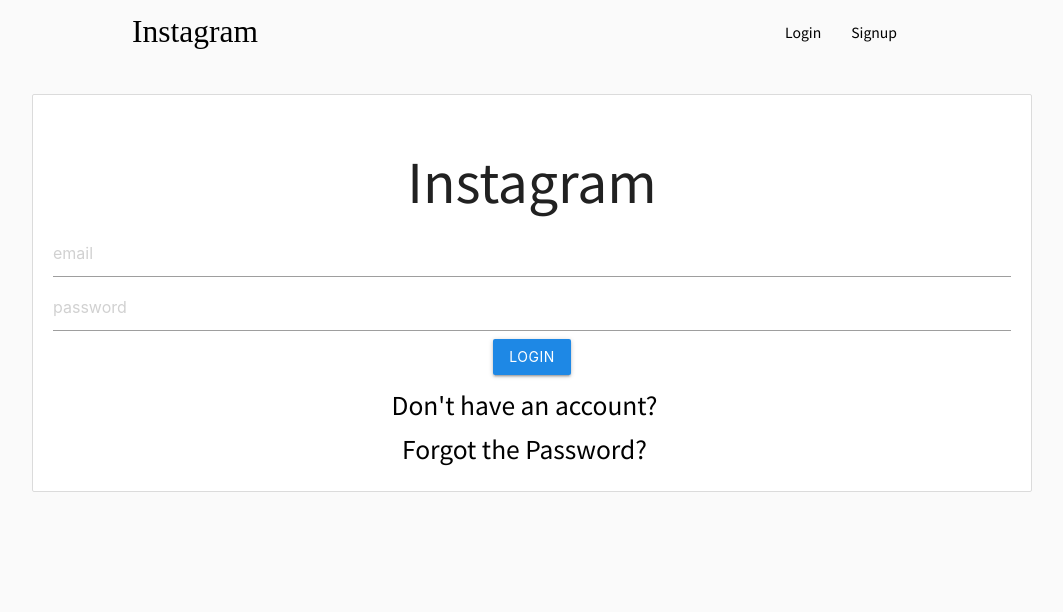
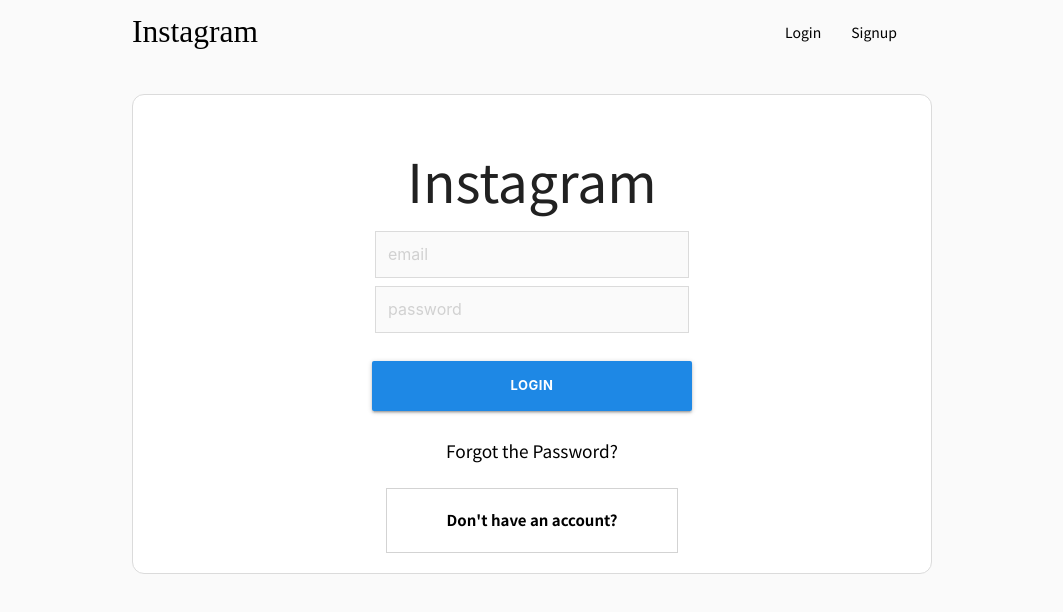
Before and after one commit to ljh9506/MERN-instagram, a React (Create React App) app in the folder client/: page /login in a window 1280 px wide. Shown: the top 612 px of the page, without its empty margins (108-1171 px from the left). Built offline with nearby package versions, Linux system fonts and the light colour scheme; a web font is replaced by a local one.

Commit message:
css revise

```diff
--- a/client/src/App.css
+++ b/client/src/App.css
@@ -25,17 +25,22 @@
 }
 .mycard {
   margin-top: 30px;
+  max-width: 800px;
+  margin: 30px auto 0;
 }
 .auth-card {
   margin: 10px auto;
   padding: 20px;
   text-align: center;
   max-width: 1000px;
+  display: flex;
+  flex-direction: column;
+  align-items: center;
 }
 
 .input-field input[type='text']:focus {
-  border-bottom: 1px solid rgb(8, 93, 252) !important;
-  box-shadow: 0 1px 0 0 rgb(8, 93, 252) !important;
+  border-bottom: none !important;
+  box-shadow: none !important;
 }
 
 .home-input input[type='text']:focus {
@@ -58,6 +63,7 @@
 .card {
   box-shadow: none;
   border: 1px solid rgba(var(--b6a, 219, 219, 219), 1);
+  border-radius: 12px;
 }
 .home-card {
   margin: 25px auto;
@@ -79,6 +85,9 @@
 
 .btn-small {
   background-color: #0095f6 !important;
+  width: 320px !important;
+  height: 50px !important;
+  margin: 20px 0;
 }
 
 .show {
--- a/client/src/components/screens/FollowingUserPosts.js
+++ b/client/src/components/screens/FollowingUserPosts.js
@@ -127,7 +127,7 @@
           .map((item) => {
             return (
               <div className="card home-card" key={item._id}>
-                <h5>
+                <h5 style={{ margin: '20px 0 20px 20px' }}>
                   <Link to={`/profile/${item.postedBy._id}`}>
                     {item.postedBy.name}
                   </Link>
--- a/client/src/components/screens/Home.js
+++ b/client/src/components/screens/Home.js
@@ -186,6 +186,7 @@
   };
 
   return (
+    <>
       <div className="home">
         {data.length === 0 ? (
           <Spinner />
@@ -328,6 +329,7 @@
           ></img>
         </div>
       </div>
+    </>
   );
 };
 
--- a/client/src/components/screens/Login.js
+++ b/client/src/components/screens/Login.js
@@ -61,6 +61,12 @@
           placeholder="email"
           value={email}
           onChange={onChange}
+          style={{
+            maxWidth: '300px',
+            backgroundColor: '#fafafa',
+            border: '1px solid rgba(var(--b6a, 219, 219, 219), 1)',
+            paddingLeft: '12px',
+          }}
         />
         <input
           name="password"
@@ -68,19 +74,48 @@
           placeholder="password"
           value={password}
           onChange={onChange}
+          style={{
+            maxWidth: '300px',
+            backgroundColor: '#fafafa',
+            border: '1px solid rgba(var(--b6a, 219, 219, 219), 1)',
+            paddingLeft: '12px',
+          }}
         />
         <button
-          className="btn waves-effect waves-light #64b5f6 blue darken-1"
+          className="btn-small waves-effect waves-light #64b5f6 blue darken-1"
           onClick={() => PostData()}
+          style={{
+            fontWeight: 'bold',
+          }}
         >
           Login
         </button>
-        <h5>
-          <Link to="/signup">Don't have an account?</Link>
-        </h5>
-        <h5>
-          <Link to="/reset">Forgot the Password?</Link>
-        </h5>
+        <div
+          style={{
+            display: 'flex',
+            flexDirection: 'column',
+            justifyContent: 'center',
+          }}
+        >
+          <h6>
+            <Link to="/reset">Forgot the Password?</Link>
+          </h6>
+
+          <div>
+            <Link
+              to="/signup"
+              style={{
+                marginTop: '20px',
+                display: 'block',
+                padding: '20px 60px',
+                border: '1px solid lightgrey',
+                fontWeight: 'bold',
+              }}
+            >
+              Don't have an account?
+            </Link>
+          </div>
+        </div>
       </div>
     </div>
   );
--- a/client/src/components/screens/Signup.js
+++ b/client/src/components/screens/Signup.js
@@ -90,6 +90,12 @@
           placeholder="name"
           value={name}
           onChange={onChange}
+          style={{
+            maxWidth: '300px',
+            backgroundColor: '#fafafa',
+            border: '1px solid rgba(var(--b6a, 219, 219, 219), 1)',
+            paddingLeft: '12px',
+          }}
         />
         <input
           name="email"
@@ -97,6 +103,12 @@
           placeholder="email"
           value={email}
           onChange={onChange}
+          style={{
+            maxWidth: '300px',
+            backgroundColor: '#fafafa',
+            border: '1px solid rgba(var(--b6a, 219, 219, 219), 1)',
+            paddingLeft: '12px',
+          }}
         />
         <input
           name="password"
@@ -104,14 +116,21 @@
           placeholder="password"
           value={password}
           onChange={onChange}
+          style={{
+            maxWidth: '300px',
+            backgroundColor: '#fafafa',
+            border: '1px solid rgba(var(--b6a, 219, 219, 219), 1)',
+            paddingLeft: '12px',
+          }}
         />
         <div className="file-field input-field">
           <div className="btn #64b5f6 blue darken-1">
-            <span>Upload profile Image</span>
+            <span>profile Image</span>
             <input
               type="file"
               name="image"
               onChange={(e) => setImage(e.target.files[0])}
+              style={{ maxWidth: '100px !important' }}
             />
           </div>
           <div className="file-path-wrapper">
@@ -119,14 +138,28 @@
           </div>
         </div>
         <button
-          className="btn waves-effect waves-light #64b5f6 blue darken-1"
+          className="btn-small waves-effect waves-light #64b5f6 blue darken-1"
           onClick={() => PostData()}
+          style={{
+            fontWeight: 'bold',
+          }}
         >
           Signup
         </button>
-        <h5>
-          <Link to="/login">Already have an account?</Link>
-        </h5>
+        <div>
+          <Link
+            to="/login"
+            style={{
+              marginTop: '20px',
+              display: 'block',
+              padding: '20px 60px',
+              border: '1px solid lightgrey',
+              fontWeight: 'bold',
+            }}
+          >
+            Already have an account?
+          </Link>
+        </div>
       </div>
     </div>
   );
--- a/client/src/components/screens/UserProfile.js
+++ b/client/src/components/screens/UserProfile.js
@@ -56,10 +56,10 @@
       });
   }, [id]);
 
-  const followUser = () => {
+  const followUser = async () => {
     setBtnState(false);
 
-    fetch('/follow', {
+    await fetch('/follow', {
       method: 'put',
       headers: {
         'Content-Type': 'application/json',
@@ -117,10 +117,10 @@
       });
   };
 
-  const unfollowUser = () => {
+  const unfollowUser = async () => {
     setBtnState(false);
 
-    fetch('/unfollow', {
+    await fetch('/unfollow', {
       method: 'put',
       headers: {
         'Content-Type': 'application/json',
@@ -148,6 +148,7 @@
           const newFollower = arr.filter((item) => {
             return item !== data._id;
           });
+          console.log(newFollower, 'newfoll');
 
           return {
             ...prevState,
@@ -169,12 +170,6 @@
     })
       .then((res) => res.json())
       .then((result) => {
-        console.log(
-          result.user.followers.includes(
-            JSON.parse(localStorage.getItem('user'))._id,
-          ),
-        );
-        console.log(result, 'ㅇㅇ');
         if (
           result.user.followers.includes(
             JSON.parse(localStorage.getItem('user'))._id,
```
Lines whose indentation alone changed are shown as unchanged.
